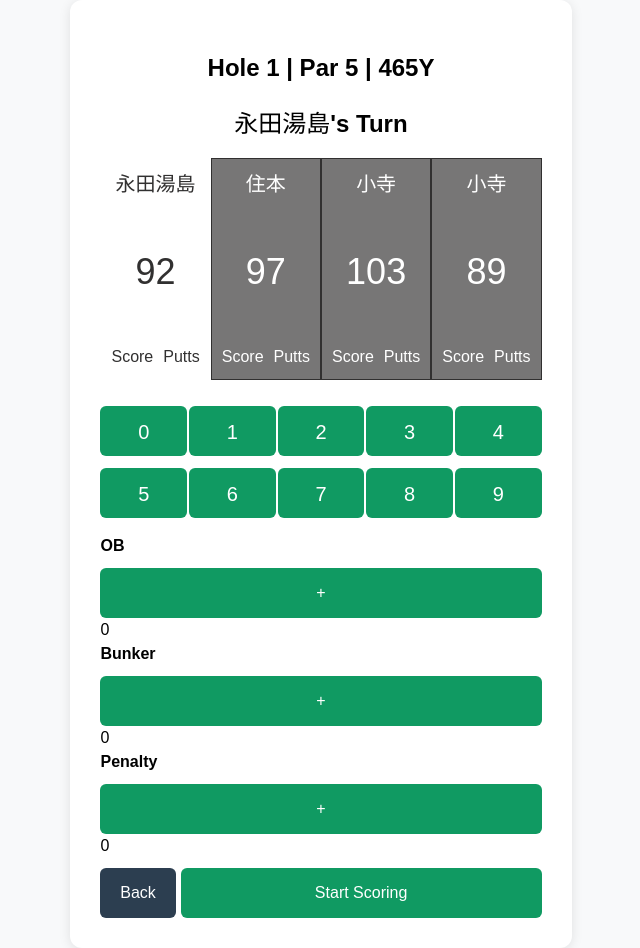
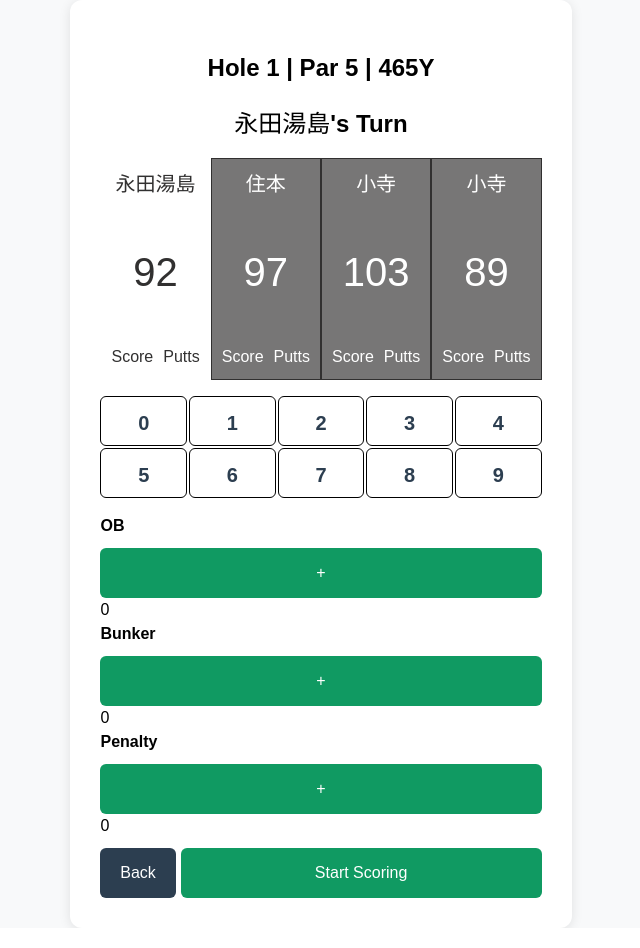
Before and after one commit to HoangAnMSc/Golf-Score-Calculator, a React (Vite) app in the folder frontend/: page /score in a window 1280 px wide. Shown: the whole page, without its empty margins (319-959 px from the left). Built offline with nearby package versions, Linux system fonts and the light colour scheme.

Commit message:
Score ページの作成をします。

```diff
--- a/frontend/src/App.css
+++ b/frontend/src/App.css
@@ -215,12 +215,17 @@ body {
 }
 
 .numpad button {
-  padding: 15px;
+  padding: 15px 0;
   font-size: 20px;
   border-radius: 6px;
+  margin: 0;
   cursor: pointer;
+  background-color: white;
+  color: #2c3e50;
+  font-weight: 600;
+  border: 1px solid black;
 }
 
 .player-row .total_score{
-  font-size: 36px;
+  font-size: 40px;
 }
--- a/frontend/src/pages/score.jsx
+++ b/frontend/src/pages/score.jsx
@@ -1,11 +1,13 @@
-import React, { useState } from "react";
+import React, { useEffect, useState } from "react";
 import { useNavigate } from "react-router-dom";
+import axios from "axios";
 import "../App.css";
 
 const players = ["永田湯島", "住本", "小寺", "小寺"];
 const total_score = ["92", "97", "103", "89"];
 
 const Score = () => {
+  const navigate = useNavigate();
   const [activePlayerIdx, setActivePlayerIdx] = useState(0);
   const [scores, setScores] = useState(
     players.map(() => ({ score: "", putts: "", ob: 0, bunker: 0, penalty: 0 }))
```
